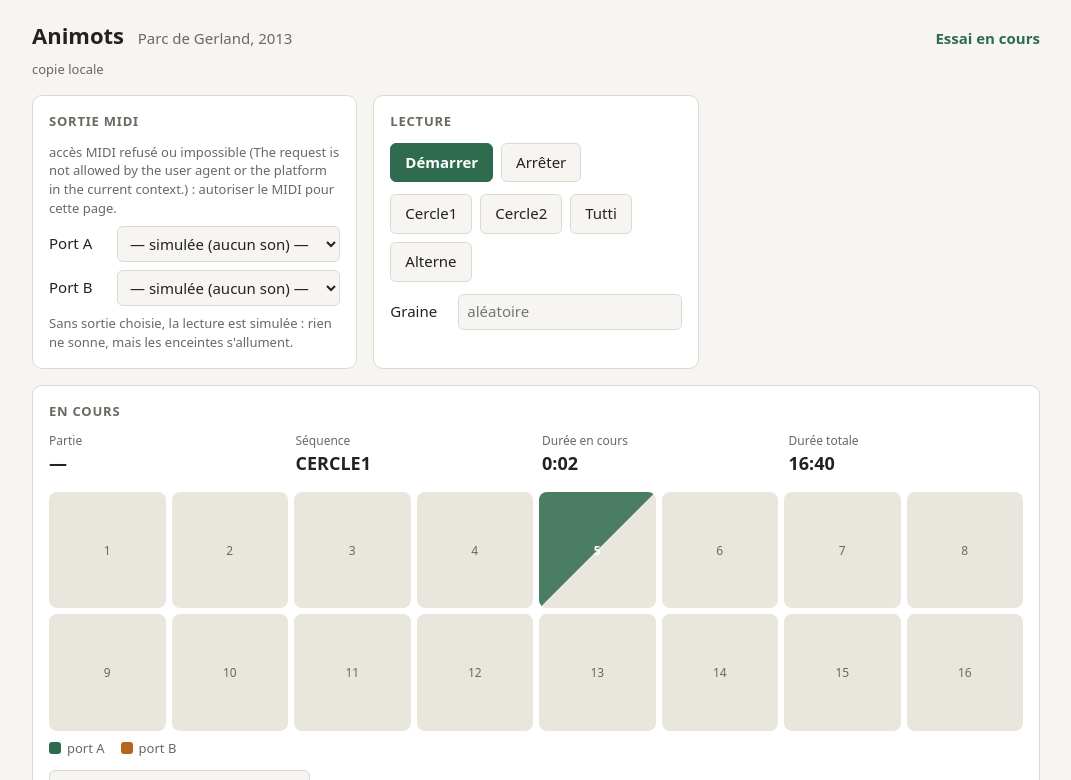
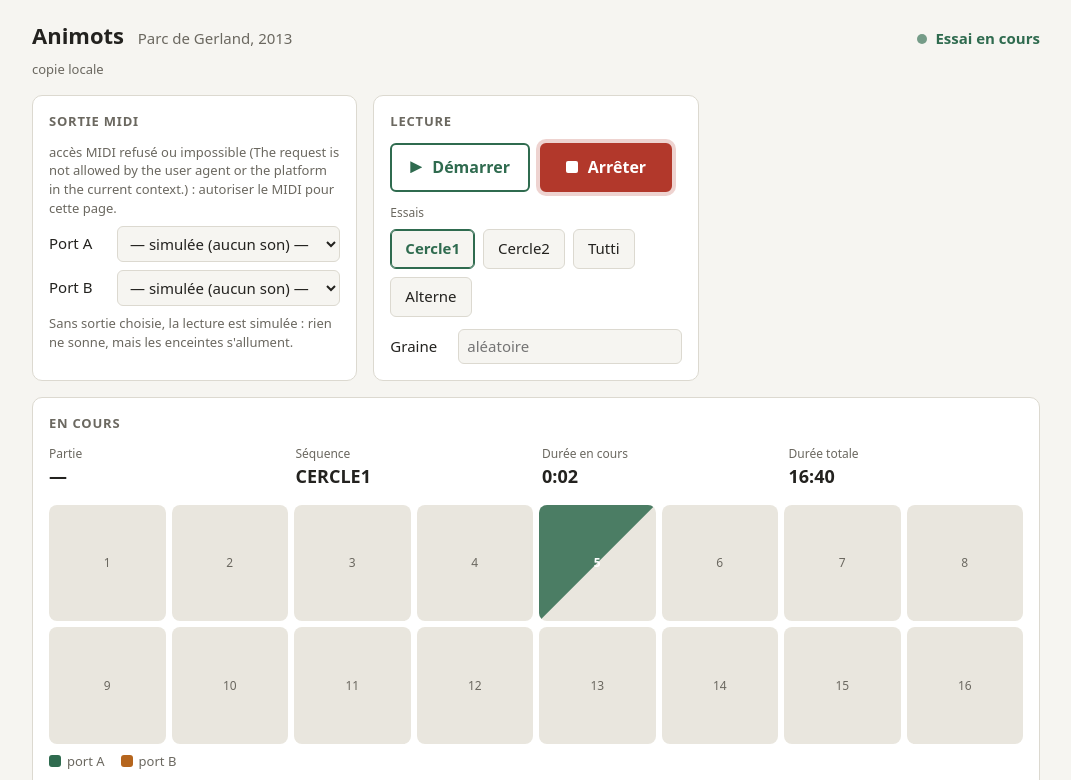
Before and after one commit to grame-cncm/animots-web, a website with bundled scripts: page ui/index.html in a window 1280 px wide. Both pictures are taken after a click on the button "Cercle1". Shown: the top 780 px of the page, without its empty margins (104-1175 px from the left). Built offline with nearby package versions, Linux system fonts and the light colour scheme.

Commit message:
Lecteur : les boutons Démarrer et Arrêter montrent lequel est utilisable
À l'arrêt, Démarrer est plein (vert) et Arrêter grisé en pointillés. Pendant
l'installation, Démarrer est grisé et affiche « En cours » avec un voyant qui
pulse, tandis qu'Arrêter devient le bouton principal, en rouge. Pendant un essai,
Arrêter est principal, Démarrer reste utilisable mais secondaire, et le bouton de
l'essai qui joue est marqué (aria-pressed). Le focus clavier passe au bouton qui
devient utilisable. La ligne d'état a aussi un voyant. Le mouvement est coupé
sous prefers-reduced-motion, et le thème sombre est couvert.

Co-Authored-By: Claude Opus 5.5 <noreply@anthropic.com>

```diff
--- a/ui/app.js
+++ b/ui/app.js
@@ -142,11 +142,40 @@ const player = new Player({
     journal(`${meta.no ? `partie ${meta.no} : ` : ''}${score.label}, ${mmss(score.seconds(score.end) * 1000)}`
       + `${meta.state !== undefined ? `, aléa ${meta.state.toString(16)}` : ''}${extra}`, score.warnings.length > 0);
   },
-  onState(state) {
-    $('etat').dataset.etat = state;
-    $('etat').textContent = { arrêt: 'À l’arrêt', boucle: 'Installation en cours', unique: 'Essai en cours' }[state];
-  },
+  onState: showState,
 });
+
+/** Essai lancé en dernier : son bouton reste marqué tant que l'essai joue. */
+let currentEssai = '';
+
+/**
+ * Montre l'état du lecteur : ligne d'état, et boutons de lecture utilisables ou non.
+ * - À l'arrêt : Démarrer est le bouton principal, Arrêter est grisé.
+ * - Installation en cours : Démarrer est grisé (et dit « En cours »), Arrêter devient le bouton
+ *   principal, en rouge.
+ * - Essai en cours : Arrêter est principal ; Démarrer reste utilisable (il remplace l'essai par
+ *   l'installation), et le bouton de l'essai qui joue est marqué.
+ * Le focus clavier passe au bouton qui devient utilisable quand celui qui l'avait est grisé.
+ * @param {'arrêt'|'boucle'|'unique'} state
+ * @returns {void}
+ */
+function showState(state) {
+  $('etat').dataset.etat = state;
+  $('etat-texte').textContent = { arrêt: 'À l’arrêt', boucle: 'Installation en cours', unique: 'Essai en cours' }[state];
+  $('commandes').dataset.etat = state;
+  const start = /** @type {HTMLButtonElement} */ ($('demarrer'));
+  const stop = /** @type {HTMLButtonElement} */ ($('arreter'));
+  const focused = document.activeElement;
+  start.disabled = state === 'boucle';
+  stop.disabled = state === 'arrêt';
+  /** @type {HTMLElement} */ (start.querySelector('.libelle')).textContent = state === 'boucle' ? 'En cours' : 'Démarrer';
+  if (focused === start && start.disabled) stop.focus();
+  if (focused === stop && stop.disabled) start.focus();
+  if (state !== 'unique') currentEssai = '';
+  for (const b of document.querySelectorAll('[data-essai]')) {
+    b.setAttribute('aria-pressed', String(state === 'unique' && /** @type {HTMLElement} */ (b).dataset.essai === currentEssai));
+  }
+}
 /** Heure du dernier battement de l'ordonnanceur : un battement qui s'arrête trahit un Worker mort. */
 let lastBeat = performance.now();
 const ticker = startTicker(() => { lastBeat = performance.now(); player.tick(); }, 25);
@@ -247,6 +276,8 @@ for (const b of document.querySelectorAll('[data-essai]')) {
     sharedGenerators.reset();
     ESSAIS[name](score);
     player.playOnce(score);
+    currentEssai = name; // après playOnce, dont l'arrêt préalable efface l'essai précédent
+    showState(player.state);
   });
 }
 
--- a/ui/index.html
+++ b/ui/index.html
@@ -9,7 +9,7 @@
 <body>
   <header>
     <h1>Animots <span>Parc de Gerland, 2013</span></h1>
-    <p id="etat" class="etat" data-etat="arrêt">À l'arrêt</p>
+    <p id="etat" class="etat" data-etat="arrêt" role="status"><span class="voyant" aria-hidden="true"></span><span id="etat-texte">À l'arrêt</span></p>
     <p id="version" class="note version"></p>
   </header>
 
@@ -26,11 +26,12 @@
 
     <section class="panneau" aria-labelledby="t-lecture">
       <h2 id="t-lecture">Lecture</h2>
-      <div class="boutons">
-        <button id="demarrer" class="principal">Démarrer</button>
-        <button id="arreter">Arrêter</button>
+      <div class="boutons commandes" id="commandes" data-etat="arrêt">
+        <button id="demarrer" class="commande demarrer"><span class="icone" aria-hidden="true"></span><span class="libelle">Démarrer</span></button>
+        <button id="arreter" class="commande arreter" disabled><span class="icone" aria-hidden="true"></span><span class="libelle">Arrêter</span></button>
       </div>
       <div class="boutons essais" role="group" aria-label="Essais des enceintes">
+        <span class="etiquette essais-titre">Essais</span>
         <button data-essai="cercle1">Cercle1</button>
         <button data-essai="cercle2">Cercle2</button>
         <button data-essai="tutti">Tutti</button>
--- a/ui/style.css
+++ b/ui/style.css
@@ -10,6 +10,8 @@
   --port-a: #2f6b4f;
   --port-b: #b5651d;
   --eteint: #e9e6de;
+  --arret: #b2382b;
+  --arret-texte: #ffffff;
   color-scheme: light;
 }
 @media (prefers-color-scheme: dark) {
@@ -24,6 +26,8 @@
     --port-a: #5aa37f;
     --port-b: #e0954e;
     --eteint: #30332e;
+    --arret: #e0665a;
+    --arret-texte: #1f0c09;
     color-scheme: dark;
   }
 }
@@ -58,7 +62,9 @@ main {
 .panneau { background: var(--panneau); border: 1px solid var(--bord); border-radius: 10px; padding: 16px; }
 .large { grid-column: 1 / -1; }
 .note { color: var(--doux); font-size: 13px; margin: 8px 0 0; }
-.etat { margin: 0; font-weight: 600; }
+.etat { margin: 0; font-weight: 600; display: flex; align-items: center; gap: 8px; }
+.voyant { width: 10px; height: 10px; border-radius: 50%; background: var(--bord); }
+.etat:not([data-etat="arrêt"]) .voyant { background: var(--accent); animation: pulsation 1.6s ease-in-out infinite; }
 .version { margin: 0; width: 100%; }
 .etat[data-etat="boucle"], .etat[data-etat="unique"] { color: var(--accent); }
 .ports { display: grid; gap: 8px; margin-top: 8px; }
@@ -67,8 +73,44 @@ select, input, button { font: inherit; color: inherit; }
 select, input { width: 100%; padding: 6px 8px; border: 1px solid var(--bord); border-radius: 6px; background: var(--fond); }
 .boutons { display: flex; flex-wrap: wrap; gap: 8px; margin-bottom: 12px; }
 button { padding: 8px 14px; border: 1px solid var(--bord); border-radius: 6px; background: var(--fond); cursor: pointer; }
-button:hover { border-color: var(--doux); }
-button.principal { background: var(--accent); color: var(--accent-texte); border-color: var(--accent); font-weight: 600; }
+button:hover:not(:disabled) { border-color: var(--doux); }
+button:focus-visible { outline: 2px solid var(--accent); outline-offset: 2px; }
+button:disabled { cursor: not-allowed; }
+
+/* Démarrer / Arrêter : le bouton utilisable est plein et coloré, l'autre est estompé.
+   L'état vient de #commandes[data-etat], fixé par app.js (showState). */
+.commandes { gap: 10px; }
+.commande {
+  display: inline-flex; align-items: center; gap: 10px;
+  min-width: 132px; justify-content: center;
+  padding: 11px 18px; font-size: 16px; font-weight: 600; border-width: 2px;
+  transition: background-color .15s, color .15s, border-color .15s, opacity .15s, box-shadow .15s;
+}
+.commande .icone { width: 12px; height: 12px; background: currentColor; flex: none; }
+.demarrer .icone { clip-path: polygon(0 0, 100% 50%, 0 100%); }
+.arreter .icone { border-radius: 2px; }
+.commande:disabled {
+  background: transparent; color: var(--doux); border-color: var(--bord); border-style: dashed;
+  opacity: .55; box-shadow: none;
+}
+.demarrer:not(:disabled) { background: var(--accent); color: var(--accent-texte); border-color: var(--accent); }
+.arreter:not(:disabled) {
+  background: var(--arret); color: var(--arret-texte); border-color: var(--arret);
+  box-shadow: 0 0 0 4px color-mix(in srgb, var(--arret) 22%, transparent);
+}
+.commande:not(:disabled):hover { filter: brightness(1.08); }
+.commande:not(:disabled):active { transform: translateY(1px); }
+/* pendant un essai, Démarrer reste possible mais secondaire : contour vert au lieu d'un fond plein */
+.commandes[data-etat="unique"] .demarrer { background: transparent; color: var(--accent); }
+/* installation en cours : Démarrer, grisé, dit « En cours » avec un voyant qui pulse */
+.commandes[data-etat="boucle"] .demarrer .icone { clip-path: none; border-radius: 50%; background: var(--accent); opacity: 1; animation: pulsation 1.6s ease-in-out infinite; }
+.commandes[data-etat="boucle"] .demarrer:disabled { opacity: .8; color: var(--accent); border-color: var(--accent); }
+@keyframes pulsation { 0%, 100% { opacity: 1; } 50% { opacity: .3; } }
+
+/* essais : celui qui joue est marqué */
+.essais { align-items: center; }
+.essais-titre { flex-basis: 100%; }
+.essais button[aria-pressed="true"] { border-color: var(--accent); color: var(--accent); font-weight: 600; box-shadow: inset 0 0 0 1px var(--accent); }
 .encours { display: grid; grid-template-columns: repeat(auto-fit, minmax(150px, 1fr)); gap: 12px; margin-bottom: 16px; }
 .etiquette { display: block; font-size: 12px; color: var(--doux); }
 .encours strong { font-size: 18px; font-variant-numeric: tabular-nums; }
@@ -98,6 +140,8 @@ button.principal { background: var(--accent); color: var(--accent-texte); border
 }
 @media (prefers-reduced-motion: reduce) {
   .enceinte.attaque { animation-name: attaque-doux; }
+  .voyant, .commande .icone { animation: none !important; }
+  .commande { transition: none; }
 }
 @keyframes attaque-doux {
   0% { box-shadow: 0 0 0 3px var(--flash); }
```
